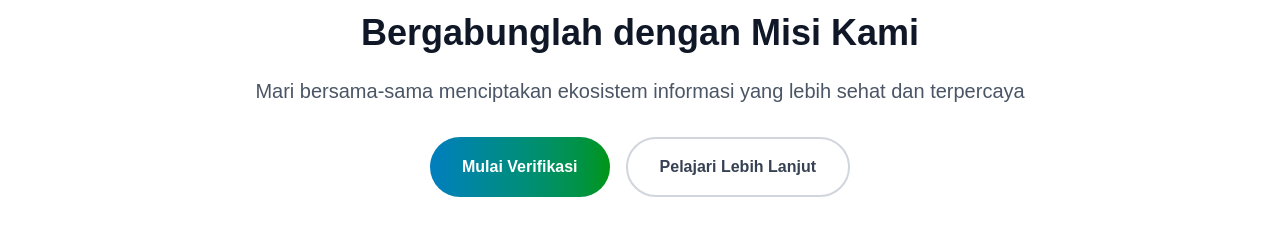
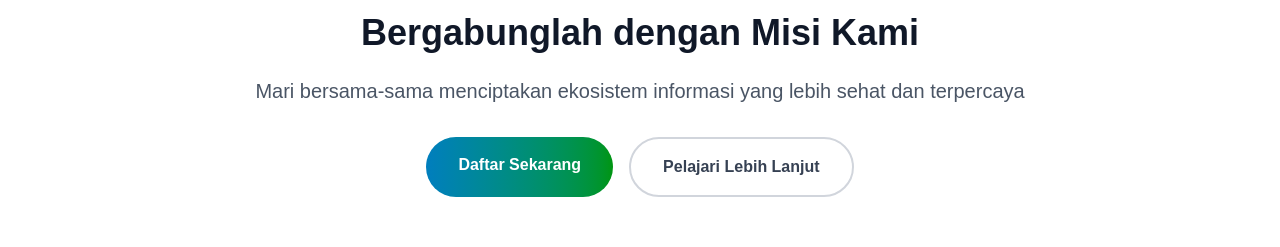
Before and after one commit to Ryanz23/cek-viral-try, a React (Vite) app: page /about in a window 1280 px wide. Shown: the part 3140-3387 px from the top of the page. Built offline with nearby package versions, Linux system fonts and the light colour scheme.

Commit message:
navigate button link

```diff
--- a/src/pages/About.jsx
+++ b/src/pages/About.jsx
@@ -1,4 +1,5 @@
 import React from "react";
+import { Link } from "react-router-dom";
 
 const About = () => {
   const teamMembers = [
@@ -258,12 +259,12 @@ const About = () => {
             Mari bersama-sama menciptakan ekosistem informasi yang lebih sehat dan terpercaya
           </p>
           <div className="flex flex-col sm:flex-row gap-4 justify-center">
-            <button className="px-8 py-4 bg-gradient-to-r from-blue-main to-green-main text-white rounded-full font-semibold hover:shadow-lg transform hover:scale-105 transition-all duration-300">
-              Mulai Verifikasi
-            </button>
-            <button className="px-8 py-4 border-2 border-gray-300 text-gray-700 rounded-full font-semibold hover:border-blue-600 hover:text-blue-600 transition-colors duration-300">
+            <Link to="/regist" className="px-8 py-4 bg-gradient-to-r from-blue-main to-green-main text-white rounded-full font-semibold hover:shadow-lg transform hover:scale-105 transition-all duration-300">
+              Daftar Sekarang
+            </Link>
+            <Link to="/how-it-works" className="px-8 py-4 border-2 border-gray-300 text-gray-700 rounded-full font-semibold hover:border-blue-600 hover:text-blue-600 transition-colors duration-300">
               Pelajari Lebih Lanjut
-            </button>
+            </Link>
           </div>
         </div>
       </section>
```
